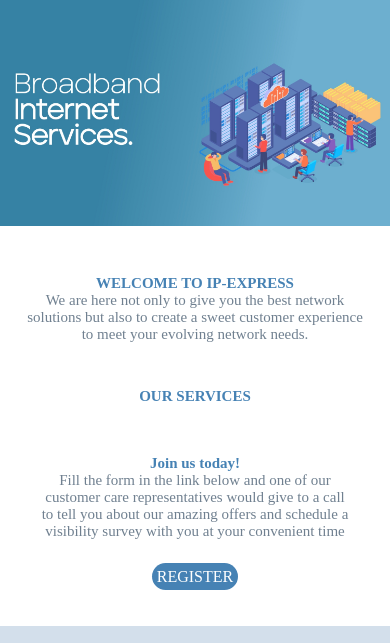
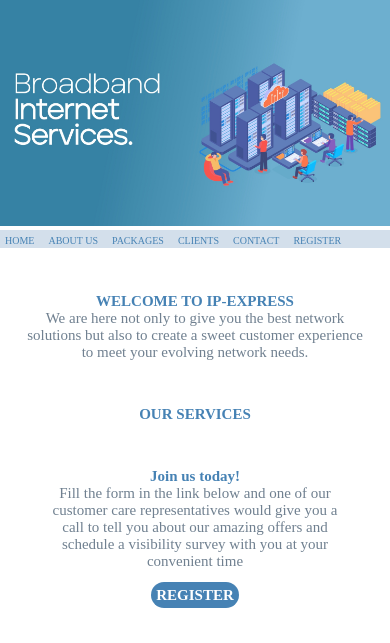
Before and after one commit to lamideog/IP-Express, a plain HTML site: page index.html in a window 390 px wide. Shown: the part 101-744 px from the top of the page. Drawn offline with Linux system fonts and the light colour scheme.

Commit message:
Add files via upload

```diff
--- a/index.html
+++ b/index.html
@@ -28,7 +28,6 @@
                     <div class="content">
                         <a href="index.html">HOME</a>
                         <a href="/whoweare.html">ABOUT US</a>
-                <!-- <a href="/whatwedo.html">WHAT WE DO</a> -->
                         <a href="/datapackages.html">PACKAGES</a>
                         <a href="/ourclients.html">CLIENTS</a>
                         <a href="/contact.html">CONTACT</a>
@@ -45,6 +44,14 @@
         <section class= banner>
             <img src="imgs/BROADBAND.jpg" alt="banner1">
         </section>
+        <div class="content">
+            <a href="index.html">HOME</a>
+            <a href="/whoweare.html">ABOUT US</a>
+            <a href="/datapackages.html">PACKAGES</a>
+            <a href="/ourclients.html">CLIENTS</a>
+            <a href="/contact.html">CONTACT</a>
+            <a href="https://billing.ipexpress.com.ng/register">REGISTER</a>
+        </div>
 
     <section>
         <h1>
@@ -60,15 +67,14 @@
             OUR SERVICES
         </h1>
         <div class="join">
-            <h1>
+            <h2>
                 Join us today!
                 <div>
-                    Fill the form in the link below and one of our customer care representatives would give to a call to tell you about our amazing offers and schedule a visibility survey with you at your convenient time
+                    Fill the form in the link below and one of our customer care representatives would give you a call to tell you about our amazing offers and schedule a visibility survey with you at your convenient time
                 </div>
-            </h1>
-
-            <br>
-            <a href="https://billing.ipexpress.com.ng/register">REGISTER</a>
+                <br>
+                <a href="https://billing.ipexpress.com.ng/register">REGISTER</a>
+            </h2>
         </div>
 
 
--- a/styles.css
+++ b/styles.css
@@ -43,24 +43,11 @@ header a:visited{
 div.dropdown{
     display: none;
 }
-
-main{
-    max-width: 100%;
-    width:1500px;
-}
-
 section h1{
     color: steelblue;
     text-align: center;
     margin: 50px;
     padding: 30px;
-}
-
-main h1{
-    color: steelblue;
-    text-align: center;
-    margin: 90px,50px;
-    padding: 60px,30px;
 }
 section div{
     color: slategray;
@@ -68,13 +55,36 @@ section div{
     font-size: 20px;
     font-weight: lighter;
 }
-div.join{
+div.content{
+    display: none;
+}
+
+main{
+    max-width: 100%;
+    width:1500px;
+}
+main h1{
+    color: steelblue;
     text-align: center;
+    margin: 90px,50px;
+    padding: 60px,30px;
+}
+
+main div.join{
+    text-align: center;
+    margin: 50px;
+    padding:30px;
+
+}
+main div.join h2{
+    color: steelblue;
     margin: 20px;
     padding: 20px;
-
 }
-.join a{
+main div.join h2 div{
+    font-size: 20px;
+}
+main div.join a{
     background-color: steelblue;
     color: white;
     margin: 5px;
@@ -129,7 +139,42 @@ footer span{
     .links{
         display: none;
     }
+    div.content{
+        display: block;
+        background-color: #d3dfeb;
+    }
+    div.content a{
+        color:steelblue;
+        text-decoration: none;
+        text-align: center;
+        font-size: 10px;
+        margin:5px;
+    }
+    section h1{
+        font-size: 15px;
+        margin: 45px 25px;
+        padding: 0px;
+    }
+    section div{
+        font-size: 15px;
+    }
     main h1{
+        font-size: 15px;
+    }
+    main div.join{
+        font-size: 15px;
+        margin:45px 25px;
+        padding: 0px;
+    }
+    main div.join h2{
+        padding: 0;
+        font-size: 15px;
+    }
+    main div.join h2 div{
+        font-weight: lighter;
+        font-size: 15px;
+    }
+    main div.join a{
         font-size: 15px;
     }
     div.subFooterRow{
@@ -143,14 +188,7 @@ footer span{
     span.visit{
         font-size: 10px;
     }
-    section h1{
-        font-size: 15px;
-        margin: 45px 25px;
-        padding: 0px;
-    }
-    section div{
-        font-size: 15px;
-    }
+
     footer{
         font-size: 10px;
     }
```
